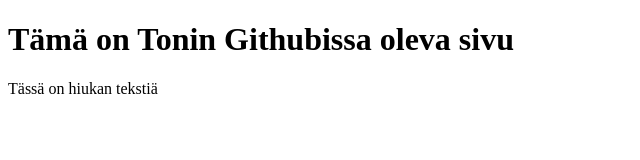
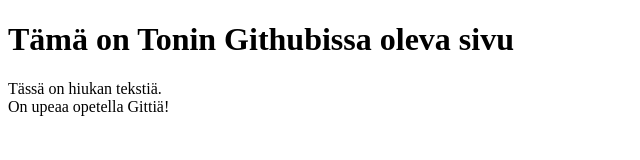
Before and after one commit to Thounii/Toninrepo, a plain HTML site: page index.html in a window 1280 px wide. Shown: the whole page, without its empty margins (0-640 px from the left). Drawn offline with Linux system fonts and the light colour scheme.

Commit message:
Eka commit lokaalisti

```diff
--- a/index.html
+++ b/index.html
@@ -6,7 +6,7 @@
 <body>
 
 <h1>Tämä on Tonin Githubissa oleva sivu</h1>
-<p>Tässä on hiukan tekstiä</p>
+<p>Tässä on hiukan tekstiä. <br> On upeaa opetella Gittiä! </p>
 
 </body>
 </html>
```
